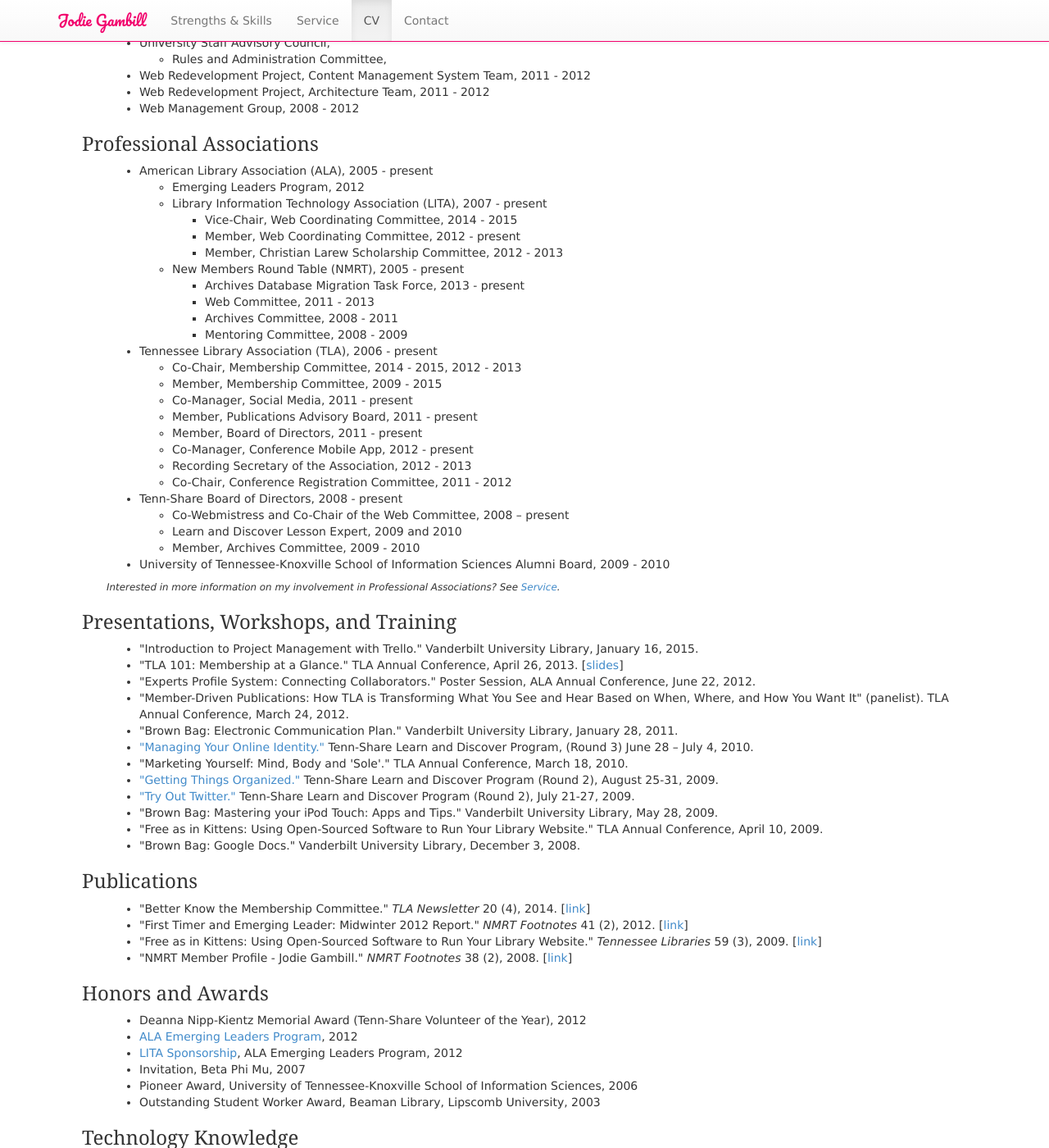
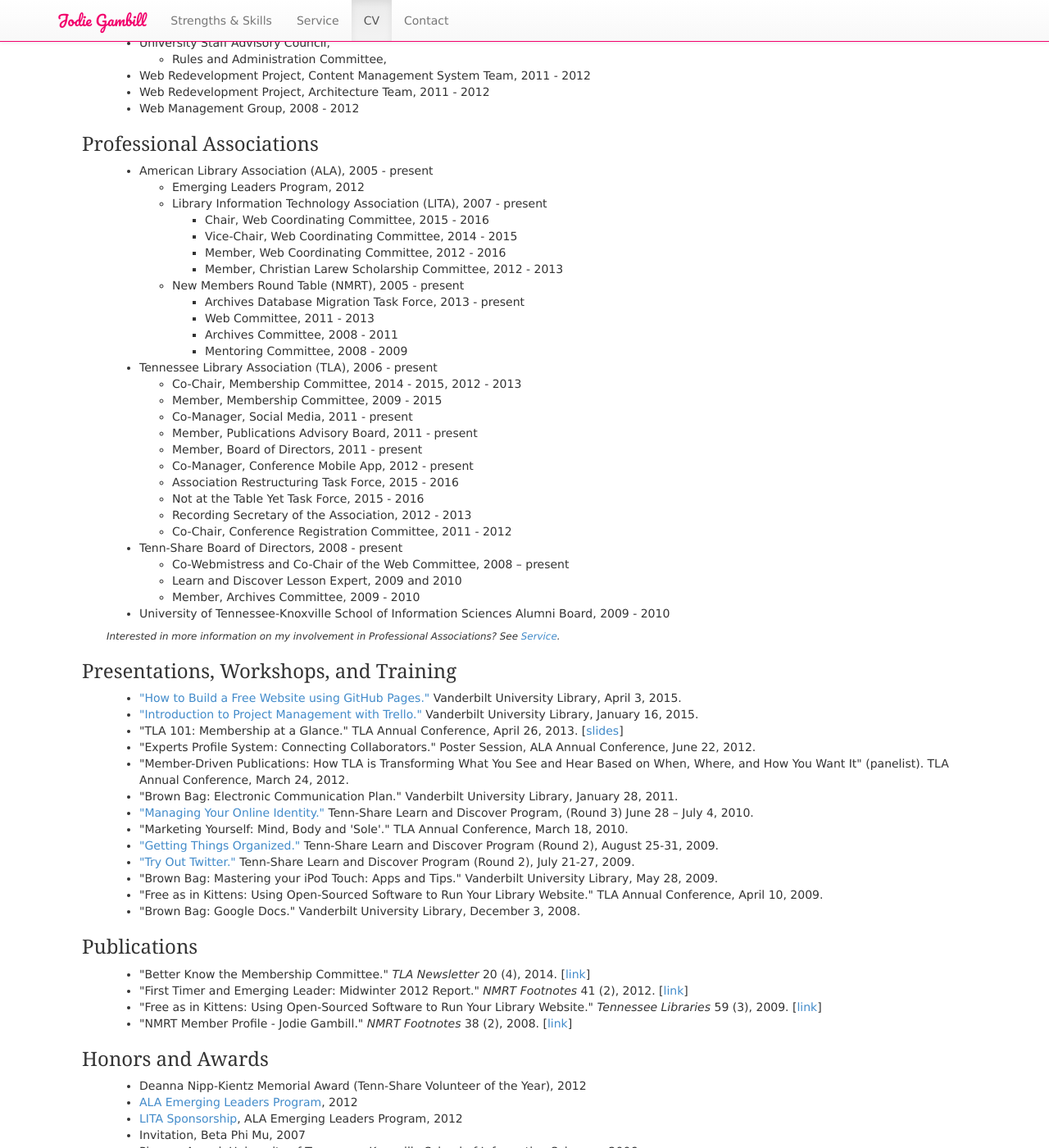
Before and after one commit to jgambill/jgambill.github.io, a Jekyll site: the page built from cv/index.html, in a window 1280 px wide and 1400 px high, scrolled down 528 px. Shown: the whole window at 82% size. Built offline with Jekyll 4.4.1, drawn with Linux system fonts in a browser that asks for light colours; nearby versions of some CDN libraries; some web fonts are replaced.

Commit message:
updated CV

```diff
--- a/cv/index.html
+++ b/cv/index.html
@@ -94,8 +94,9 @@ navbar-cv-class: ' class="active"'
                     <li>Emerging Leaders Program, 2012</li>
                     <li>Library Information Technology Association (LITA), 2007 - present</li>
                     <ul>
+                        <li>Chair, Web Coordinating Committee, 2015 - 2016</li>
                         <li>Vice-Chair, Web Coordinating Committee, 2014 - 2015</li>
-                        <li>Member, Web Coordinating Committee, 2012 - present</li>
+                        <li>Member, Web Coordinating Committee, 2012 - 2016</li>
                         <li>Member, Christian Larew Scholarship Committee, 2012 - 2013</li>
                     </ul>
                     <li>New Members Round Table (NMRT), 2005 - present</li>
@@ -115,6 +116,8 @@ navbar-cv-class: ' class="active"'
                     <li>Member, Publications Advisory Board, 2011 - present</li>
                     <li>Member, Board of Directors, 2011 - present</li>
                     <li>Co-Manager, Conference Mobile App, 2012 - present</li>
+                    <li>Association Restructuring Task Force, 2015 - 2016</li>
+                    <li>Not at the Table Yet Task Force, 2015 - 2016</li>
                     <li>Recording Secretary of the Association, 2012 - 2013</li>
                     <li>Co-Chair, Conference Registration Committee, 2011 - 2012</li>
                 </ul>
@@ -136,7 +139,8 @@ navbar-cv-class: ' class="active"'
     <h3>Presentations, Workshops, and Training</h3>
     <div class="section-content">
         <ul id="presentations">
-            <li>"Introduction to Project Management with Trello." Vanderbilt University Library, January 16, 2015.</li>
+            <li><a href="https://github.com/HeardLibrary/workshops/blob/master/GithubPages/Agenda.md">"How to Build a Free Website using GitHub Pages."</a> Vanderbilt University Library, April 3, 2015.</li>
+            <li><a href="https://github.com/HeardLibrary/workshops/blob/master/Trello/trello.md">"Introduction to Project Management with Trello."</a> Vanderbilt University Library, January 16, 2015.</li>
             <li>"TLA 101: Membership at a Glance." TLA Annual Conference, April 26, 2013. [<a href="https://prezi.com/lrzcwhp9_q6d/tla-101-membership-at-a-glance/">slides</a>]</li>
             <li>"Experts Profile System: Connecting Collaborators." Poster Session, ALA Annual Conference, June 22, 2012.
             <li>"Member-Driven Publications: How TLA is Transforming What You See and Hear Based on When, Where, and How You Want It" (panelist). TLA Annual Conference, March 24, 2012.</li>
```
